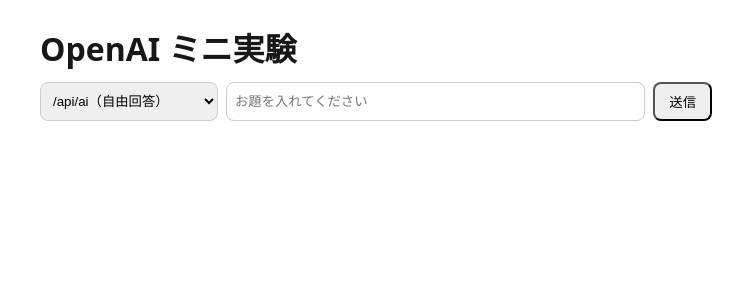
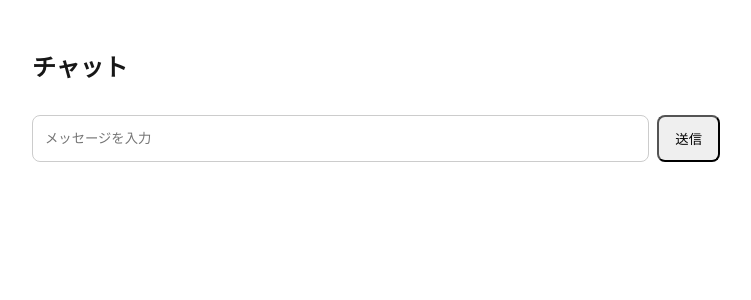
Before and after one commit to daligucheng/my-app, a Next.js app: page / in a window 1280 px wide. Shown: the top 300 px of the page, without its empty margins (264-1015 px from the left). Built offline with nearby package versions, Linux system fonts and the light colour scheme.

Commit message:
feat: simple chat API+UI

```diff
--- /dev/null
+++ b/app/api/chat/route.ts
@@ -0,0 +1,26 @@
+import { NextRequest, NextResponse } from "next/server";
+import OpenAI from "openai";
+
+const client = new OpenAI({ apiKey: process.env.OPENAI_API_KEY! });
+
+export async function POST(req: NextRequest) {
+  try {
+    const { messages } = (await req.json()) as {
+      messages: { role: "user" | "assistant" | "system"; content: string }[];
+    };
+
+    const chat = await client.chat.completions.create({
+      model: "gpt-4o-mini",
+      temperature: 0.7,
+      messages,
+    });
+
+    const text = chat.choices[0]?.message?.content ?? "";
+    return NextResponse.json({ text });
+  } catch (e: any) {
+    return NextResponse.json(
+      { error: e?.message ?? "unknown error" },
+      { status: 500 },
+    );
+  }
+}
--- a/app/page.tsx
+++ b/app/page.tsx
@@ -1,62 +1,73 @@
 "use client";
-
 import React, { useState } from "react";
 
+type Msg = { role: "user" | "assistant"; content: string };
+
 export default function Home() {
-  const [prompt, setPrompt] = useState("");
-  const [apiPath, setApiPath] = useState<"/api/ai" | "/api/extract">("/api/ai");
+  const [messages, setMessages] = useState<Msg[]>([]);
+  const [input, setInput] = useState("");
   const [busy, setBusy] = useState(false);
-  const [out, setOut] = useState("");
 
-  async function onSubmit(e: React.FormEvent) {
+  async function onSend(e: React.FormEvent) {
     e.preventDefault();
+    if (!input.trim() || busy) return;
+
+    const next = [...messages, { role: "user", content: input }] as Msg[];
+    setMessages(next);
+    setInput("");
     setBusy(true);
-    setOut("");
 
     try {
-      const res = await fetch(apiPath, {
+      const res = await fetch("/api/chat", {
         method: "POST",
         headers: { "Content-Type": "application/json" },
-        body: JSON.stringify({ prompt }),
+        body: JSON.stringify({
+          messages: [
+            { role: "system", content: "丁寧に簡潔に日本語で答える" },
+            ...next,
+          ],
+        }),
       });
       const data = await res.json();
-      setOut(data.text ?? "(no text)");
-    } catch (err: any) {
-      setOut("ERROR: " + (err?.message ?? "unknown"));
+      setMessages((m) => [...m, { role: "assistant", content: data.text ?? "" }]);
+    } catch {
+      setMessages((m) => [...m, { role: "assistant", content: "エラーが発生しました" }]);
     } finally {
       setBusy(false);
     }
   }
 
   return (
-    <main style={{ padding: 24, maxWidth: 720, margin: "0 auto", fontFamily: "system-ui" }}>
-      <h1>OpenAI ミニ実験</h1>
+    <main style={{ maxWidth: 720, margin: "32px auto", padding: 16 }}>
+      <h1 style={{ fontSize: 24, fontWeight: 700, marginBottom: 16 }}>チャット</h1>
 
-      <form onSubmit={onSubmit} style={{ display: "grid", gap: 12, marginTop: 12 }}>
-        <div style={{ display: "flex", gap: 8 }}>
-          <select
-            value={apiPath}
-            onChange={(e) => setApiPath(e.target.value as any)}
-            style={{ padding: 8, border: "1px solid #ccc", borderRadius: 8 }}
-            title="呼び出すAPI"
-          >
-            <option value="/api/ai">/api/ai（自由回答）</option>
-            <option value="/api/extract">/api/extract（3点抽出）</option>
-          </select>
+      <div style={{ display: "grid", gap: 12, marginBottom: 16 }}>
+        {messages.map((m, i) => (
+          <div key={i}
+            style={{
+              whiteSpace: "pre-wrap",
+              background: m.role === "user" ? "#eef6ff" : "#f5f5f5",
+              border: "1px solid #ddd",
+              borderRadius: 8,
+              padding: 12,
+              justifySelf: m.role === "user" ? "end" : "start",
+              maxWidth: "85%",
+            }}>
+            <b style={{ fontSize: 12, opacity: 0.6 }}>{m.role === "user" ? "You" : "AI"}</b>
+            <div>{m.content}</div>
+          </div>
+        ))}
+      </div>
 
-          <input
-            value={prompt}
-            onChange={(e) => setPrompt(e.target.value)}
-            placeholder="お題を入れてください"
-            style={{ flex: 1, padding: 8, border: "1px solid #ccc", borderRadius: 8 }}
-          />
-          <button type="submit" disabled={busy} style={{ padding: "8px 14px", borderRadius: 8 }}>
-            {busy ? "送信中..." : "送信"}
-          </button>
-        </div>
+      <form onSubmit={onSend} style={{ display: "flex", gap: 8 }}>
+        <input
+          value={input}
+          onChange={(e) => setInput(e.target.value)}
+          placeholder="メッセージを入力"
+          style={{ flex: 1, padding: 12, border: "1px solid #ccc", borderRadius: 8 }}
+        />
+        <button disabled={busy} style={{ padding: "12px 16px", borderRadius: 8 }}>送信</button>
       </form>
-
-      <pre style={{ whiteSpace: "pre-wrap", marginTop: 12 }}>{out}</pre>
     </main>
   );
 }
```
